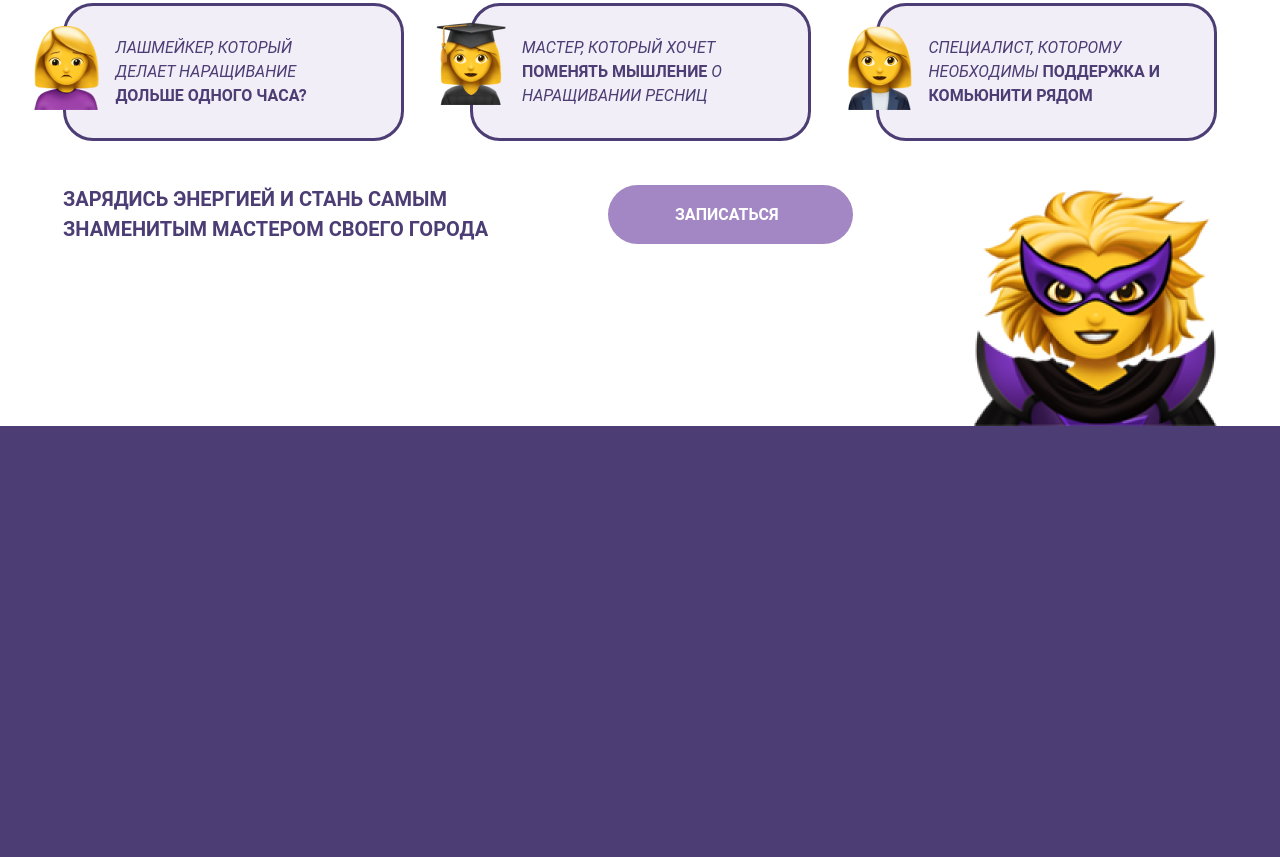
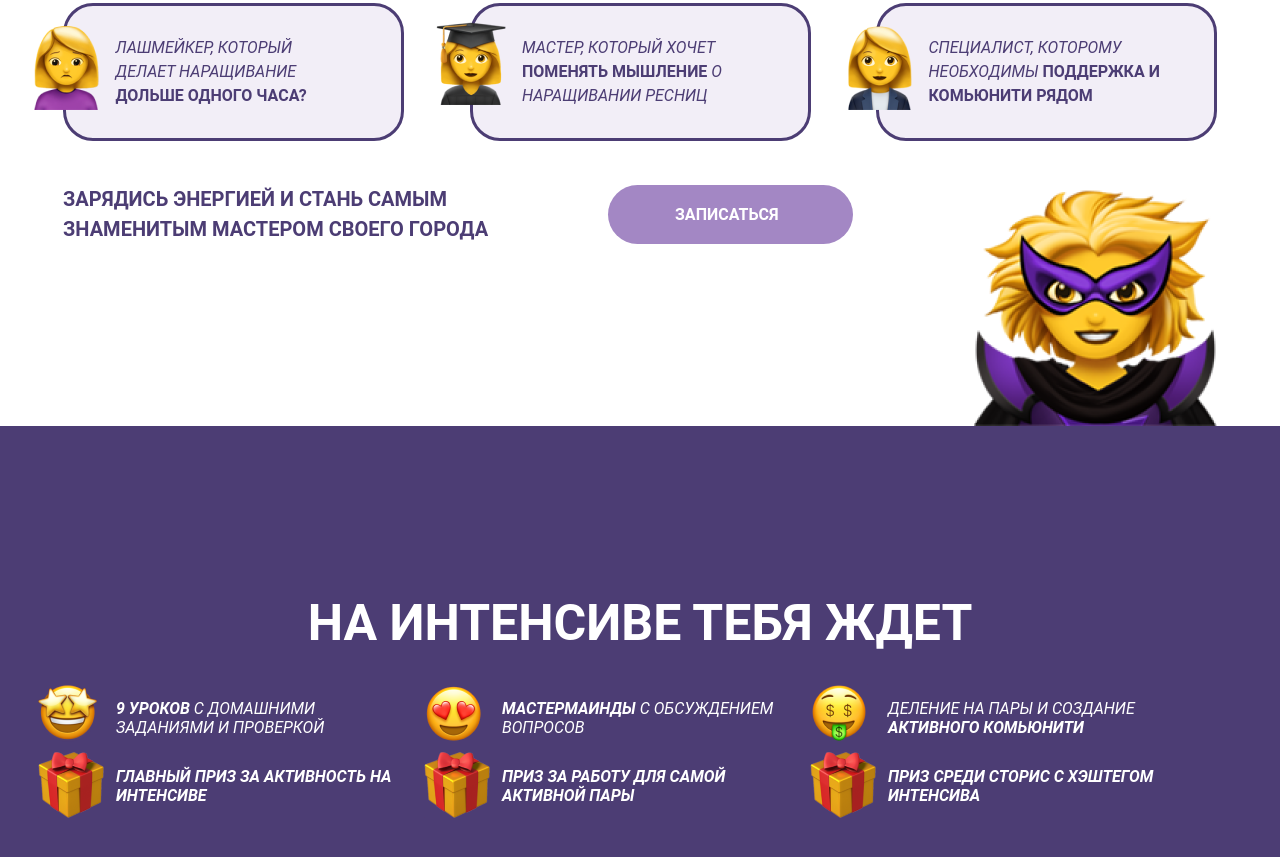
Before and after one commit to XXXVikAAvXXX/Julia_vorman, a plain HTML site: page index.html in a window 1280 px wide. Shown: the part 1084-1941 px from the top of the page. Before the commit the page ends 1510 px from the top, so only its background shows below. Drawn offline with Linux system fonts and the light colour scheme.

Commit message:
Добавление и стилизация waiting

```diff
--- a/index.html
+++ b/index.html
@@ -72,6 +72,40 @@
                 <img src="icons/intensive__block-icon.png" alt="" class="intensive__sticker">
             </div>
         </div>
+
+        <div class="waiting">
+            <div class="container">
+                <h2 class="waiting__title">
+                    На интенсиве тебя ждет
+                </h2>
+                <ul class="waiting__list">
+                    <li class="waiting__item">
+                        <img src="icons/waiting__icon-01.png" alt="" class="waiting__icon">
+                        <p class="waiting__text"><span>9 уроков</span> с домашними заданиями и проверкой</p>
+                    </li>
+                    <li class="waiting__item">
+                        <img src="icons/waiting__icon-02.png" alt="" class="waiting__icon">
+                        <p class="waiting__text"><span>мастермаинды</span> с обсуждением вопросов</p>
+                    </li>
+                    <li class="waiting__item">
+                        <img src="icons/waiting__icon-03.png" alt="" class="waiting__icon">
+                        <p class="waiting__text">Деление на пары и создание <span>активного комьюнити</span></p>
+                    </li>
+                    <li class="waiting__item">
+                        <img src="icons/waiting__icon-04.png" alt="" class="waiting__icon">
+                        <p class="waiting__text"><span>Главный приз за активность на интенсиве</span></p>
+                    </li>
+                    <li class="waiting__item">
+                        <img src="icons/waiting__icon-04.png" alt="" class="waiting__icon">
+                        <p class="waiting__text"><span>Приз за работу для самой активной пары</span></p>
+                    </li>
+                    <li class="waiting__item">
+                        <img src="icons/waiting__icon-04.png" alt="" class="waiting__icon">
+                        <p class="waiting__text"><span>Приз среди сторис с хэштегом интенсива</span></p>
+                    </li>
+                </ul>
+            </div>
+        </div>
     </main>
 </body>
 </html>
--- /dev/null
+++ b/sass/sections/_waiting.sass
@@ -0,0 +1,26 @@
+.waiting
+    margin: 168px 0 146px
+    &__title
+        text-align: center
+        font-weight: 700
+        font-size: 50px
+        margin-bottom: 47px
+    &__list
+        display: flex
+        flex-wrap: wrap
+        justify-content: space-between
+    &__item
+        position: relative
+        width: 382px
+        display: flex
+        justify-content: center
+        margin-bottom: 30px
+    &__text
+        max-width: 276px
+        font-style: italic
+        span
+            font-weight: 700
+    &__icon
+        position: absolute
+        left: -25px
+        top: -15px
--- a/sass/style.sass
+++ b/sass/style.sass
@@ -6,3 +6,5 @@
 @import "sections/promo"
 /* Подключение intensive */
 @import "sections/intensive"
+/* Подключение waiting */
+@import "sections/waiting"
```
Also changed, not shown: css/style.css, icons/waiting__icon-01.png (added), icons/waiting__icon-02.png (added), icons/waiting__icon-03.png (added), icons/waiting__icon-04.png (added).
